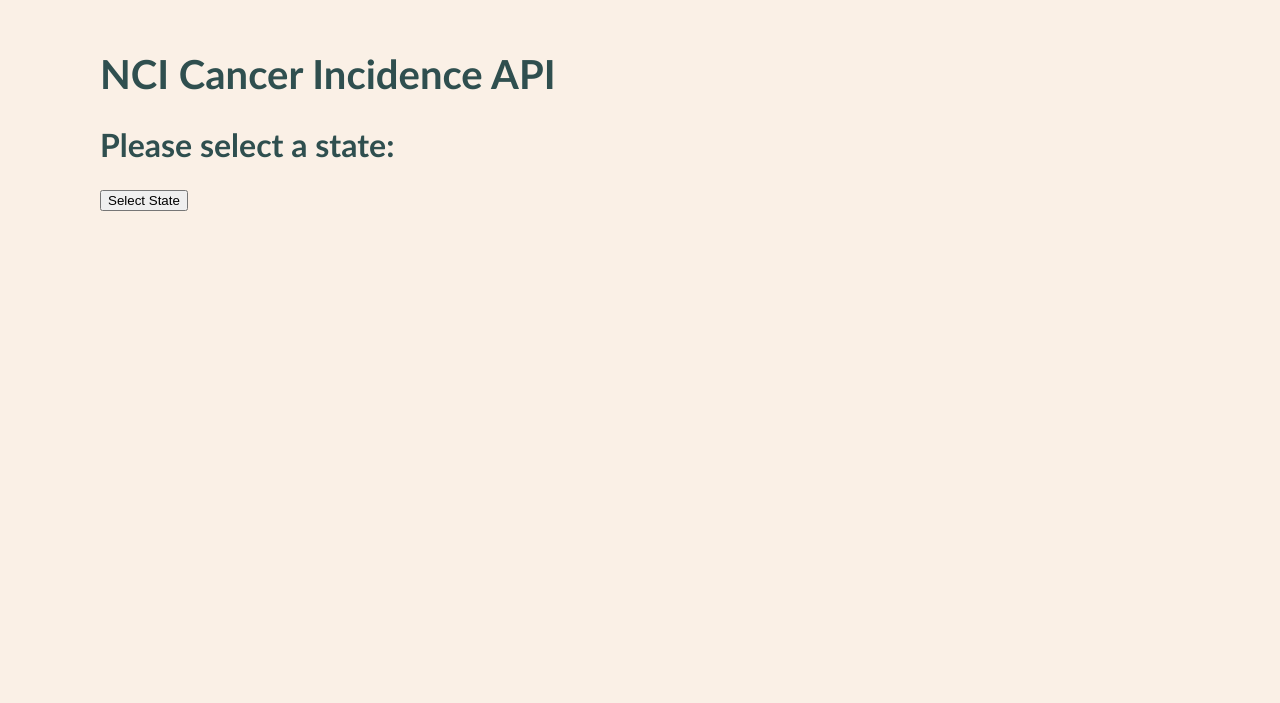
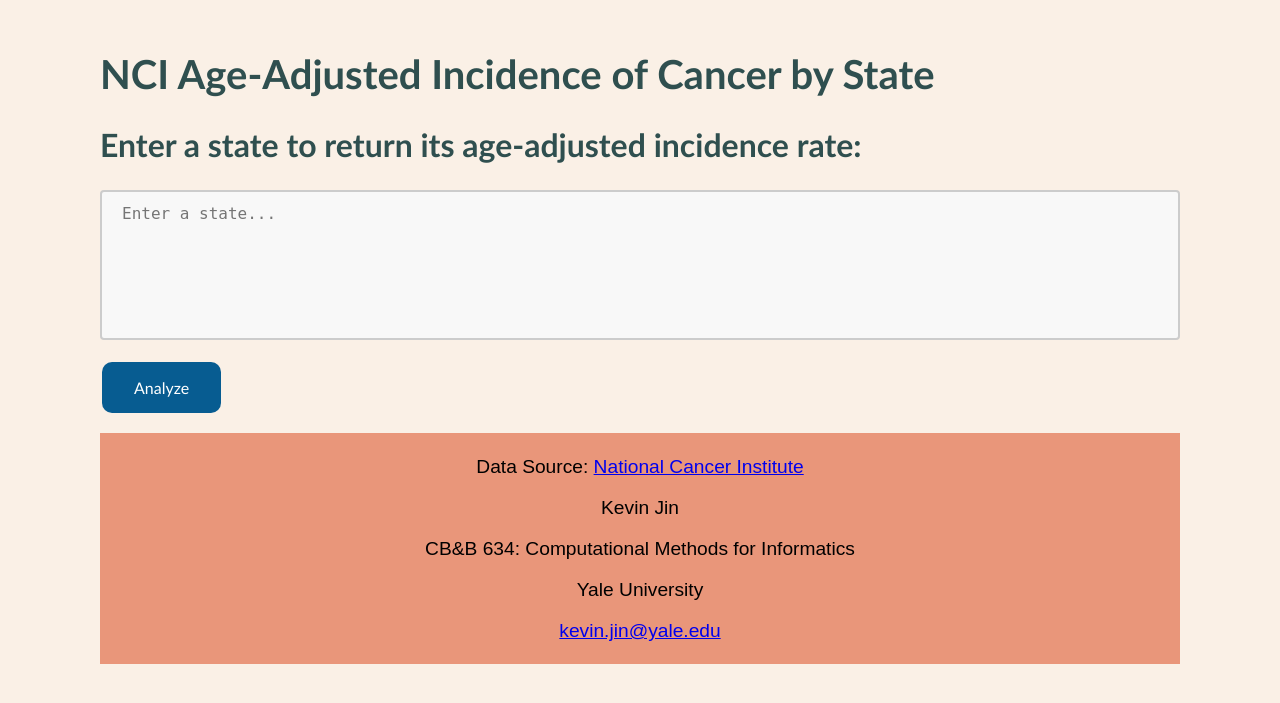
Before and after one commit to kevinwjin/cbb634, a Flask app: page / in a window 1280 px wide. Shown: the top 703 px of the page. Run offline with Flask 3, Linux system fonts and the light colour scheme.

Commit message:
Add text field and button

```diff
--- a/pset_4/nci_server/templates/index.html
+++ b/pset_4/nci_server/templates/index.html
@@ -5,15 +5,20 @@
         <link rel="stylesheet" href='/static/main.css' />
     </head>
     <body>
-        <h1>NCI Cancer Incidence API</h1>
-        <h2>Please select a state:</h2>
-        <div class="dropdown">
-            <button onclick="dropdown" class="dropbtn">Select State</button>
-            <div id="selectState" class="dropdown-content">
-                {% for state in states %}
-                <a href="/state/{{ state }}">{{ state }}</a>
-                {% endfor %}
-            </div>
-        </div>
+        <h1>NCI Age-Adjusted Incidence of Cancer by State</h1>
+        <h2>Enter a state to return its age-adjusted incidence rate:</h2>
+        <form action="/info" method="POST">
+            <textarea name="usertext" placeholder="Enter a state..."></textarea>
+            <br>
+            <br>
+            <input type="submit" value="Analyze">
+        </form>
+        <footer>
+            <p>Data Source: <a href="https://statecancerprofiles.cancer.gov/incidencerates/index.php">National Cancer Institute</a></p>
+            <p>Kevin Jin</p>
+            <p>CB&B 634: Computational Methods for Informatics</p>
+            <p>Yale University</p>
+            <p><a href="mailto:kevin.jin@yale.edu">kevin.jin@yale.edu</a></p>
+          </footer>
     </body>
 </html>
```
